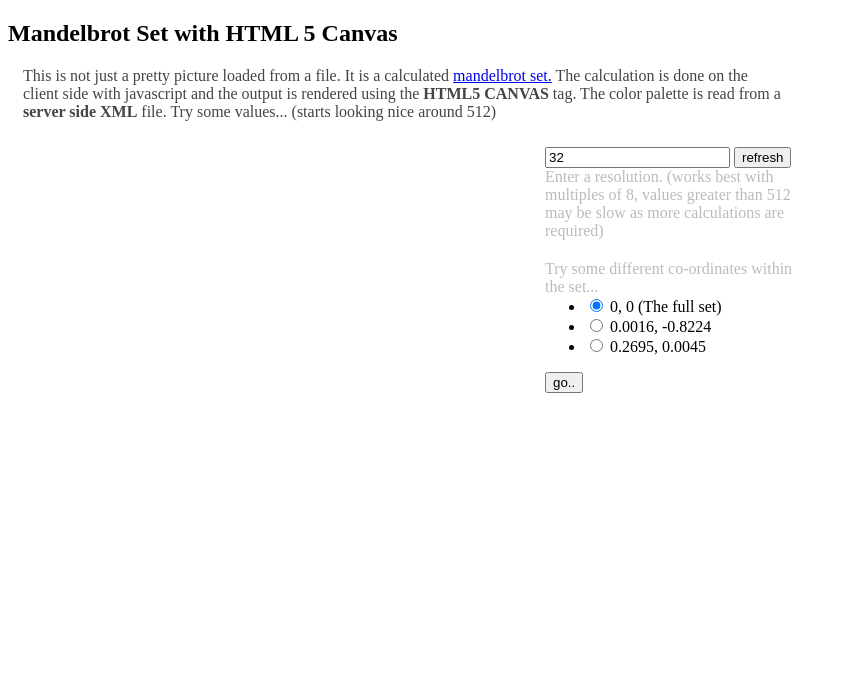
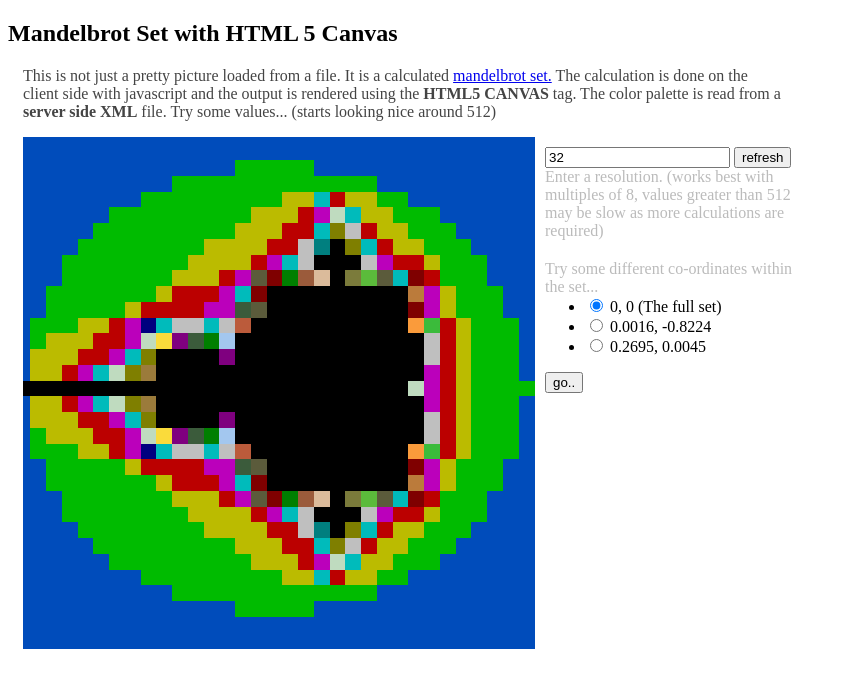
Before and after one commit to lfeehan/mandelbrot, a plain HTML site: page index.html in a window 1280 px wide. Shown: the whole page, without its empty margins (0-845 px from the left). Drawn offline with nearby package versions, Linux system fonts and the light colour scheme; no server answers.

Commit message:
changed xml path

```diff
--- a/index.html
+++ b/index.html
@@ -15,7 +15,7 @@ $(document).ready(function(){
 
 
 function calcmand(){
-	xmlDoc=loadXMLDoc("http://www.lenfeehan.com/projects/mand/colorset.xml");
+	xmlDoc=loadXMLDoc("colorset.xml");
 	var colorMap = fillArray(xmlDoc);
 
 	var res = document.getElementById("resolution").value;
```
